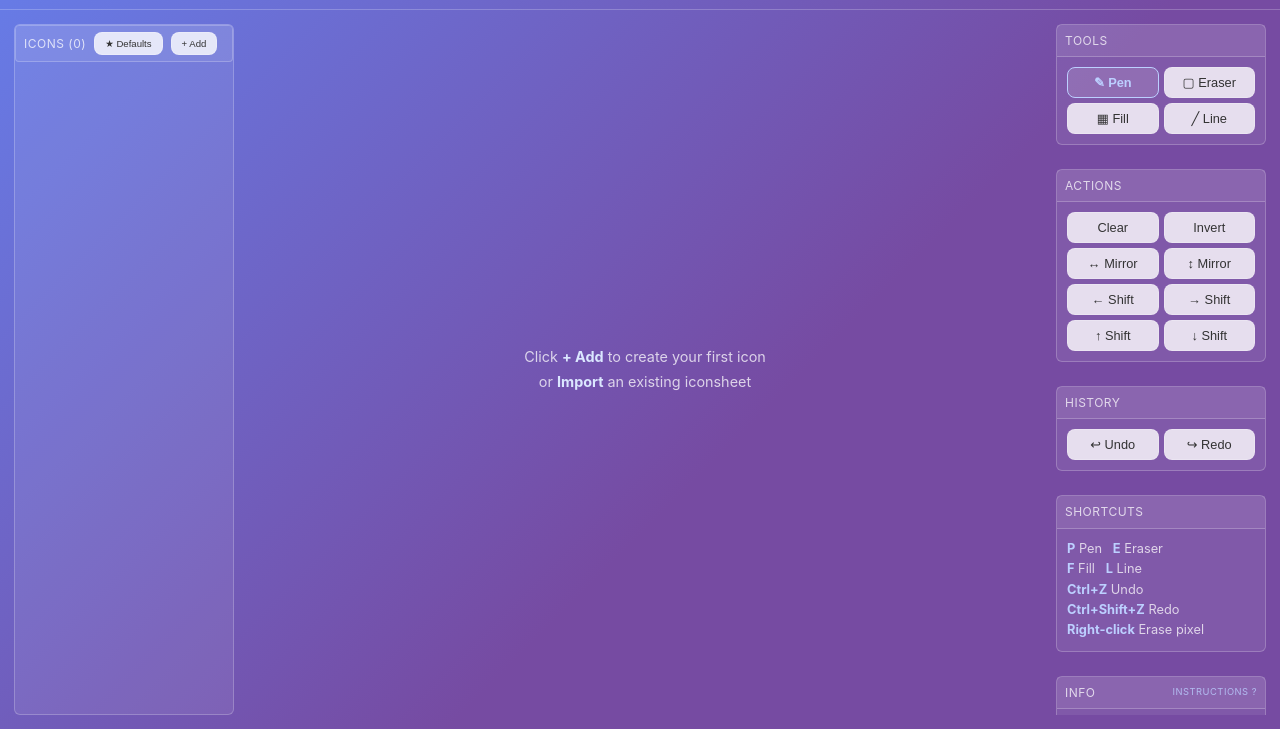
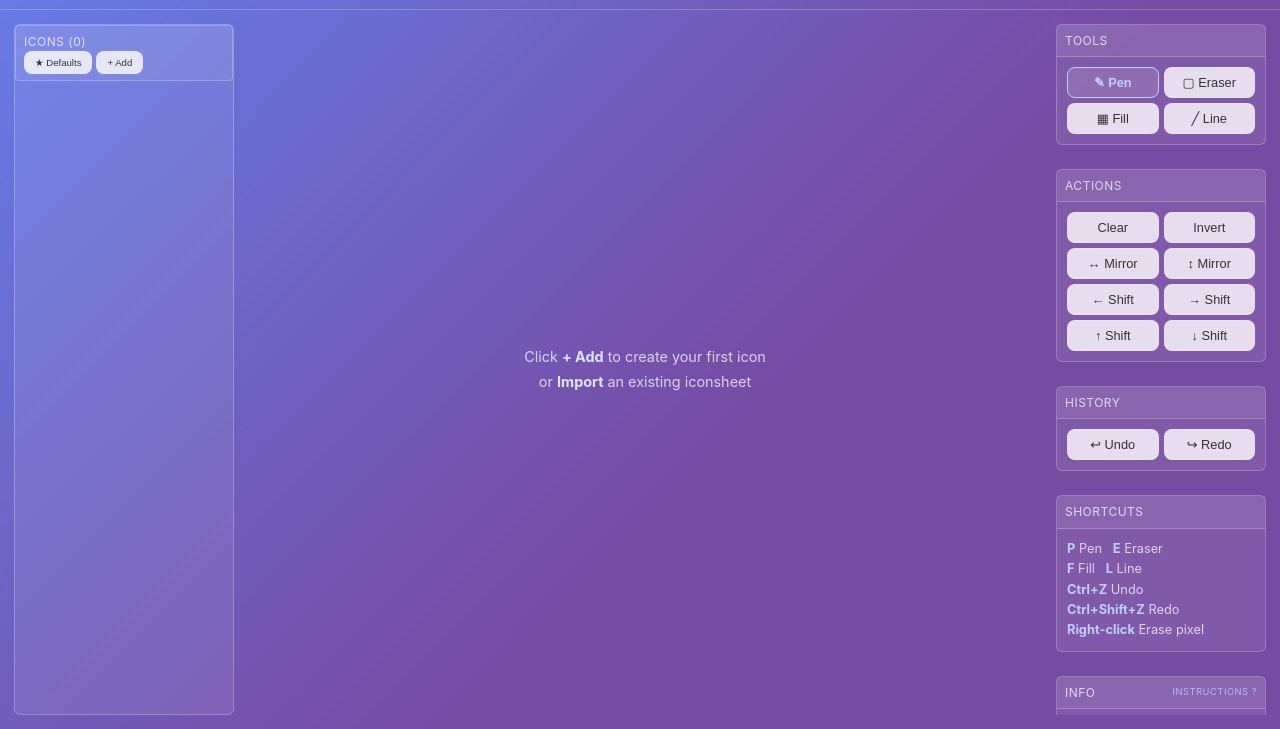
Before and after one commit to CadenGithubB/HardwareOne_Icon_Tool, a plain HTML site: page index.html in a window 1280 px wide. Shown: the part 71-800 px from the top of the page. Drawn offline with Linux system fonts and the light colour scheme.

Commit message:
Fix icons header row: label left, buttons right

```diff
--- a/index.html
+++ b/index.html
@@ -679,8 +679,8 @@
     <div class="panel-left">
         <div class="icon-list-card">
             <div class="section-title" style="justify-content:space-between;">
-                <div style="display:flex;align-items:center;gap:8px;white-space:nowrap;">
-                    <span style="white-space:nowrap;">Icons (<span id="iconCount">0</span>)</span>
+                <span style="white-space:nowrap;">Icons (<span id="iconCount">0</span>)</span>
+                <div style="display:flex;gap:4px;">
                     <button class="btn btn-sm" onclick="loadStandardIcons()">&#9733; Defaults</button>
                     <button class="btn btn-sm" onclick="showAddIconModal()">+ Add</button>
                 </div>
```
